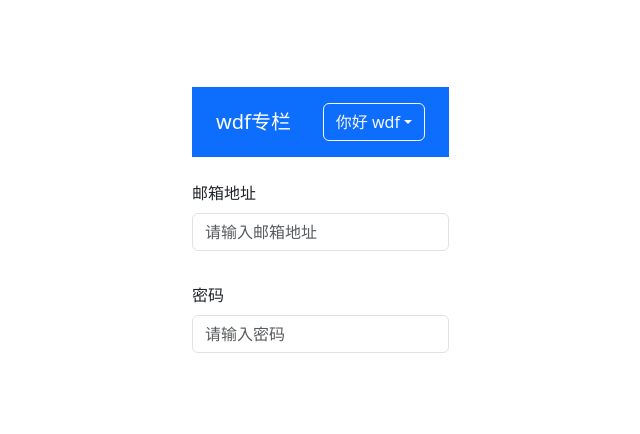
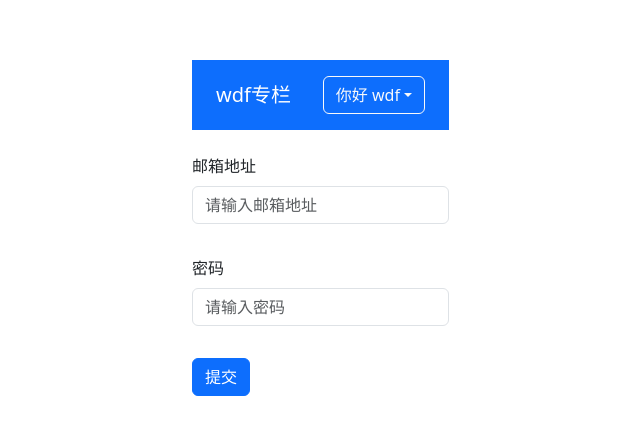
Before and after one commit to luagh/Blog, a Vue app: page / in a window 1280 px wide. Shown: the part 172-606 px from the top of the page, without its empty margins (191-831 px from the left). Built offline with nearby package versions, Linux system fonts and the light colour scheme.

Commit message:
feat:封装ValidateForm表单组件进行表单验证

```diff
--- a/src/App.vue
+++ b/src/App.vue
@@ -1,7 +1,7 @@
 <template>
   <div class="contarner">
     <global-header :user="currentUser"></global-header>
-    <form action="">
+    <validate-form @form-submit="onFormSubmit">
       <div class="mb-3">
         <label for="exampleInputEmail1" class="form-label">邮箱地址</label>
         <validate-input
@@ -9,27 +9,31 @@
           v-model="emailVal"
           type="text"
           placeholder="请输入邮箱地址"
-        >
-        </validate-input>
+        ></validate-input>
       </div>
       <div class="mb-3">
         <label for="exampleInputPassword1" class="form-label">密码</label>
-        <input
+        <validate-input
+          :rules="passwordRules"
           type="password"
           class="form-control"
           id="exampleInputPassword1"
           placeholder="请输入密码"
-        />
+        ></validate-input>
       </div>
-    </form>
+      <template #submit>
+        <span class="btn btn-primary">提交</span>
+      </template>
+    </validate-form>
   </div>
 </template>
 
 <script lang="ts">
-import { defineComponent, reactive, ref } from 'vue'
+import { defineComponent, ref } from 'vue'
 import ValidateInput, { RulesProp } from './components/ValidateInput.vue'
 import GlobalHeader, { userProps } from './components/GlobalHeader.vue'
-const emailReg = /^[a-zA-Z0-9.!#$%&’*+/=?^_`{|}~-]+@[a-zA-Z0-9-]+(?:\.[a-zA-Z0-9-]+)*$/
+import ValidateForm from './components/ValidateForm.vue'
+// const emailReg = /^[a-zA-Z0-9.!#$%&’*+/=?^_`{|}~-]+@[a-zA-Z0-9-]+(?:\.[a-zA-Z0-9-]+)*$/
 
 const currentUser: userProps = {
   isLogin: true,
@@ -43,7 +47,8 @@
   components: {
     // ColumnList,
     GlobalHeader,
-    ValidateInput
+    ValidateInput,
+    ValidateForm
   },
   setup() {
     const emailVal = ref('')
@@ -51,26 +56,19 @@
       { type: 'required', message: '电子邮箱地址不能为空' },
       { type: 'email', message: '请输入正确的电子邮箱格式' }
     ]
-    const emailRef = reactive({
-      val: '',
-      error: false,
-      message: ''
-    })
-    const validateEmail = () => {
-      if (emailRef.val.trim() === '') {
-        emailRef.error = true
-        emailRef.message = 'can not be empty'
-      } else if (!emailReg.test(emailRef.val)) {
-        emailRef.error = true
-        emailRef.message = 'should be valid email'
-      }
+
+    const passwordVal = ref('')
+    const passwordRules: RulesProp = [{ type: 'required', message: '密码不能为空' }]
+    const onFormSubmit = (result: boolean) => {
+      console.log('1234', result)
     }
     return {
       currentUser,
-      emailRef,
-      validateEmail,
       emailRules,
-      emailVal
+      emailVal,
+      passwordVal,
+      passwordRules,
+      onFormSubmit
     }
   }
 })
--- /dev/null
+++ b/src/components/ValidateForm.vue
@@ -0,0 +1,26 @@
+<template>
+  <form class="validate-form-container">
+    <slot name="default"></slot>
+    <div class="submit-area" @click.prevent="submitForm">
+      <slot name="submit">
+        <button type="submit" class="btn btn-primary">提交</button>
+      </slot>
+    </div>
+  </form>
+</template>
+
+<script lang="ts">
+import { defineComponent } from 'vue'
+export default defineComponent({
+  name: 'ValidateForm',
+  emits: ['form-submit'],
+  setup(props, context) {
+    const submitForm = () => {
+      context.emit('form-submit', true)
+    }
+    return { submitForm }
+  }
+})
+</script>
+
+<style scoped></style>
```
